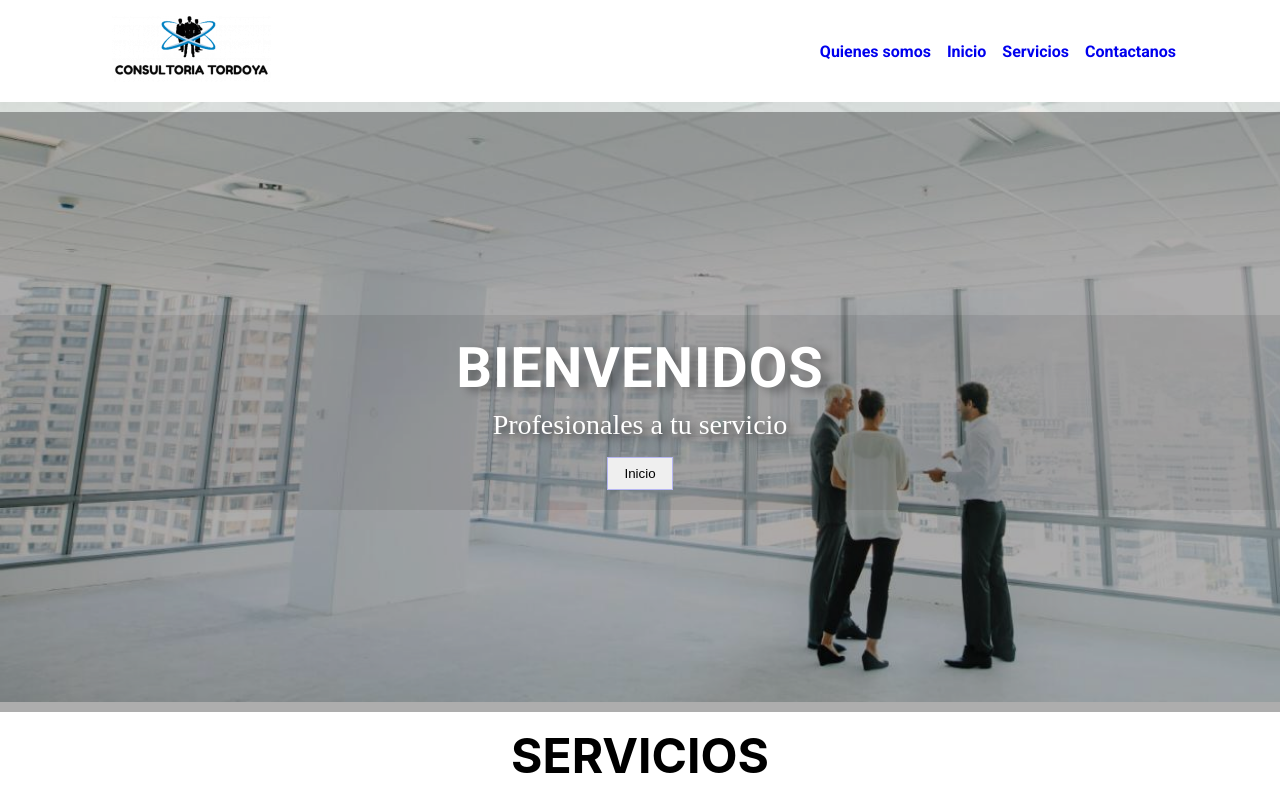
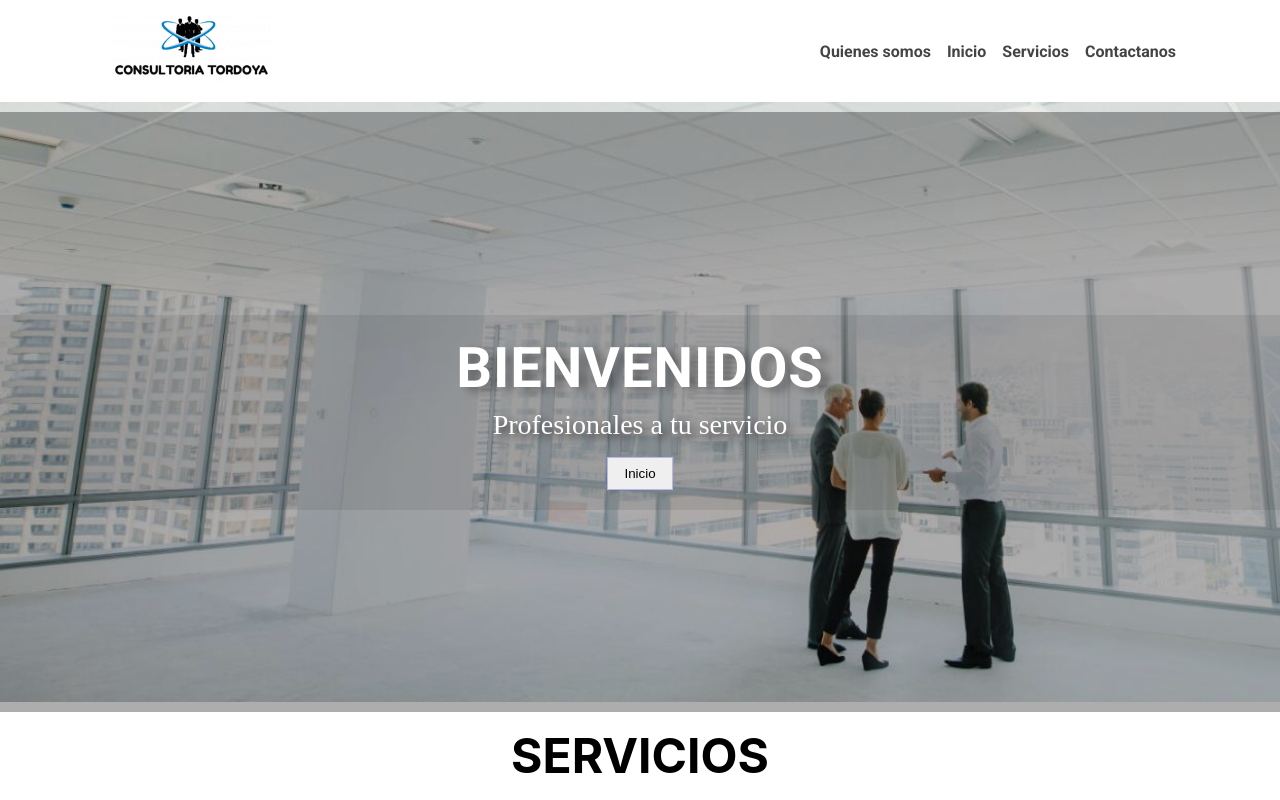
Before and after one commit to christianTordoya03/consultoria-web, a React (Create React App) app: page / in a window 1280 px wide. Shown: the top 800 px of the page. Built offline with nearby package versions, Linux system fonts and the light colour scheme; a web font is replaced by a local one.

Commit message:
Add link but now is commented

```diff
--- a/src/components/card/TypeOfLetter.css
+++ b/src/components/card/TypeOfLetter.css
@@ -24,6 +24,7 @@
     font-size: 16px;
     font-weight: 600;
     font-style: normal;
+    color: #444444;
 }
 
 .home:active {
--- a/src/components/navbar/Navbar.js
+++ b/src/components/navbar/Navbar.js
@@ -1,5 +1,5 @@
 import React from 'react';
-import { Link } from 'react-router-dom';
+// import { Link } from 'react-router-dom';
 import Logo from '../../images/logo.png';
 import { BoxForLogoStyles, NavbarStyles, OptionsStyles } from './NavbarStyles';
 
@@ -11,17 +11,30 @@ const Navbar = () => {
             </BoxForLogoStyles>
             <OptionsStyles>
                 {/* <Link to={"#"} className="home"> */}
-                    <a href="#" class="home">Quienes somos</a>
+                    <a href="about-us/" class="home">Quienes somos</a>
                 {/* </Link> */}
                 {/* <Link to={"#"} className="home"> */}
-                    <a href="#" class="home">Inicio</a>
+                    <a href="home/" class="home">Inicio</a>
                 {/* </Link> */}
                 {/* <Link to={"#"} className="home"> */}
-                    <a href="#" class="home">Servicios</a>
+                    <a href="services/" class="home">Servicios</a>
                 {/* </Link> */}
                 {/* <Link to={"#"} className="home"> */}
-                    <a href="#" class="home">Contactanos</a>
+                    <a href="contact-us/" class="home">Contactanos</a>
                 {/* </Link> */}
+
+                {/* <Link to="about-us/" className="home">
+                    Quienes somos
+                </Link>
+                <Link to="home/" className="home">
+                    Inicio
+                </Link>
+                <Link to="services/" className="home">
+                    Servicios
+                </Link>
+                <Link to="contact-us/" className="home">
+                    Contactanos
+                </Link> */}
             </OptionsStyles>
         </NavbarStyles>
     )
```
